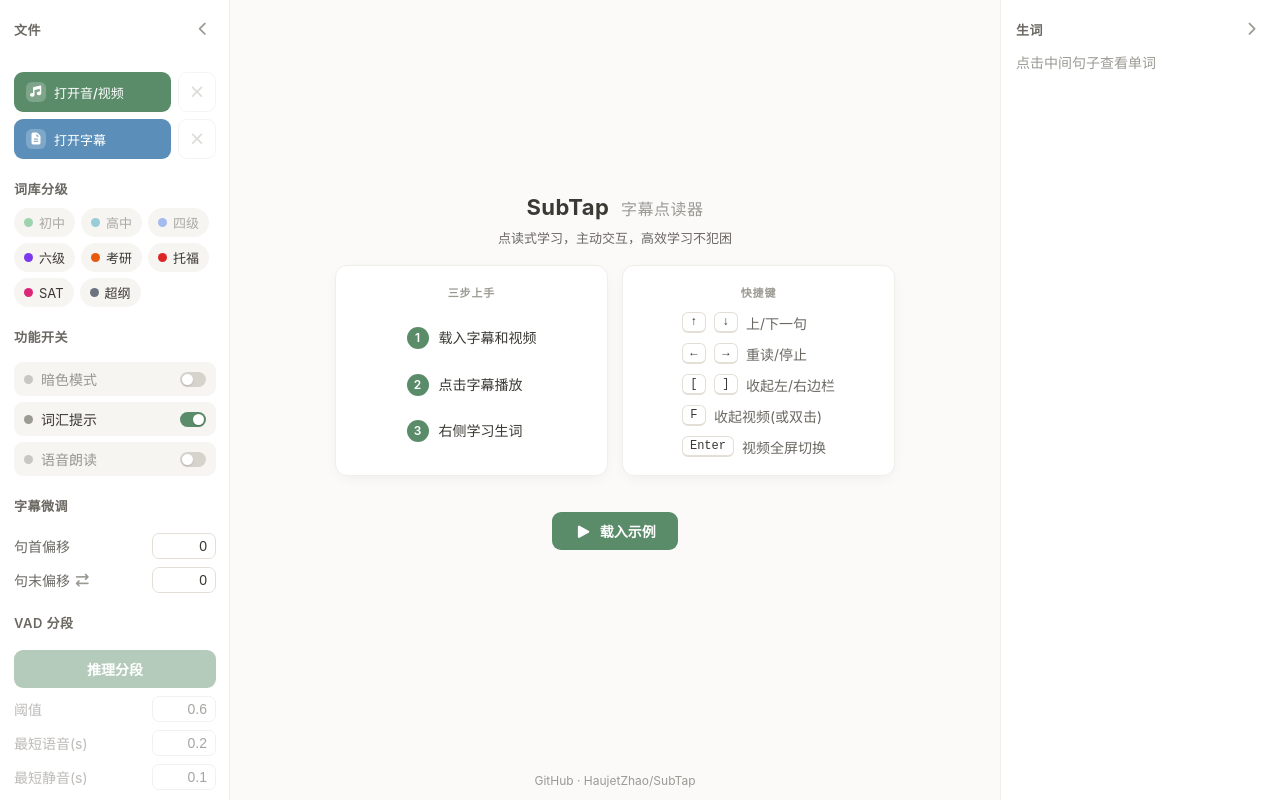
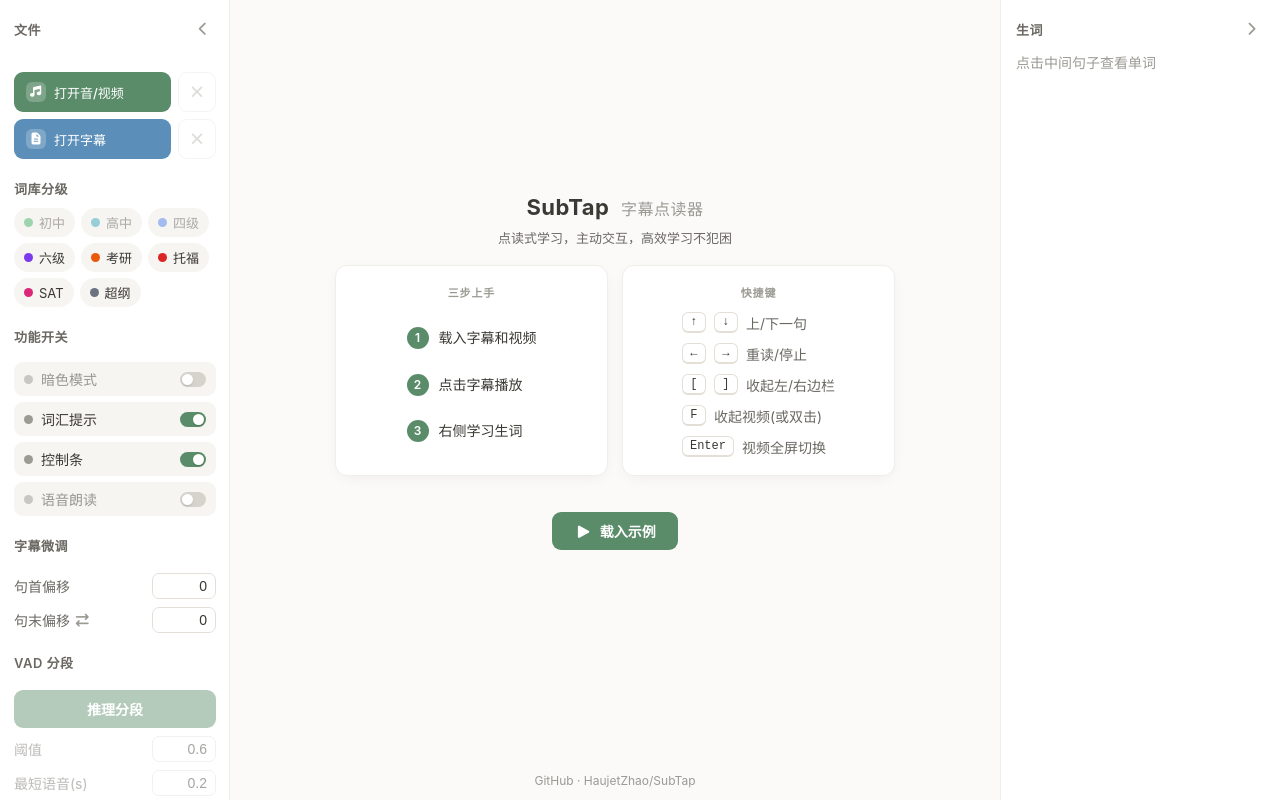
Before and after one commit to HaujetZhao/SubTap, a Vue app: page / in a window 1280 px wide. Built offline with nearby package versions, Linux system fonts and the light colour scheme; what onnxruntime-web would draw is missing.

Commit message:
feat(ui): 侧栏新增「控制条」开关控制非全屏底部药丸显隐(持久化);README 补触屏双指手势与快捷键

```diff
--- a/src/App.vue
+++ b/src/App.vue
@@ -35,6 +35,9 @@ if (_s.enabled) {
 
 // 高亮总开关（默认开，只控中栏）
 const highlightOn = ref(_s.highlightOn ?? true);
+
+// 底部药丸控制条开关(非全屏;全屏播控药丸不受此控)
+const controlBarOn = ref(_s.controlBarOn ?? true);
 
 // 主题:'light' | 'dark'(以后可加第三种),写 html[data-theme],CSS 按 data-theme 覆盖 token
 const theme = ref(_s.theme ?? 'light');
@@ -272,12 +275,13 @@ function onToggleLevel(level, val) {
 
 // 侧栏参数写回存档（分级勾选/高亮/TTS/字幕微调/VAD 后处理参数）
 watch(
-  [enabled, highlightOn, ttsOn, ttsLang, ttsRate, ttsVoiceURI, offset, endMode, endOffset, theme, vadThreshold, vadMinSpeech, vadMinSilence],
+  [enabled, highlightOn, controlBarOn, ttsOn, ttsLang, ttsRate, ttsVoiceURI, offset, endMode, endOffset, theme, vadThreshold, vadMinSpeech, vadMinSilence],
   () => {
     try {
       localStorage.setItem(LS_S, JSON.stringify({
         enabled: { ...enabled },
         highlightOn: highlightOn.value,
+        controlBarOn: controlBarOn.value,
         theme: theme.value,
         ttsOn: ttsOn.value, ttsLang: ttsLang.value, ttsRate: ttsRate.value, ttsVoiceURI: ttsVoiceURI.value,
         offset: offset.value, endMode: endMode.value, endOffset: endOffset.value,
@@ -789,6 +793,7 @@ onUnmounted(() => {
       :end-mode="endMode"
       :end-offset="endOffset"
       :highlight-on="highlightOn"
+      :control-bar-on="controlBarOn"
       :tts-on="ttsOn"
       :tts-lang="ttsLang"
       :tts-rate="ttsRate"
@@ -811,6 +816,7 @@ onUnmounted(() => {
       @vad-run="runVad"
       @tweak="onTweak"
       @toggle-highlight="val => highlightOn = val"
+      @toggle-control-bar="val => controlBarOn = val"
       @toggle-tts="onToggleTts"
       @set-theme="val => theme = val"
       @collapse="collapseLeft"
@@ -862,7 +868,7 @@ onUnmounted(() => {
         @sample="loadSample"
         @restore="restoreLast"
       />
-      <nav v-if="sentences.length" ref="cbRef" class="control-bar"
+      <nav v-if="sentences.length && controlBarOn" ref="cbRef" class="control-bar"
            :style="{ left: cbPos.x + 'px', top: cbPos.y + 'px' }"
            @pointerdown="cbDrag.down" @click.stop>
         <button class="vc-big" title="上一句" :disabled="!sentences.length" @click="guardPillClick(goPrev, $event)">
--- a/src/components/SettingsPanel.vue
+++ b/src/components/SettingsPanel.vue
@@ -10,6 +10,7 @@ const props = defineProps({
   endOffset: { type: Number, default: 0 },
   highlightOn: { type: Boolean, default: true },
   ttsOn: { type: Boolean, default: false },
+  controlBarOn: { type: Boolean, default: true },
   ttsLang: { type: String, default: 'en-US' },
   ttsRate: { type: Number, default: 1 },
   // 注意:prop 名必须叫 ttsVoiceUri(对应父级 :tts-voice-uri)。
@@ -27,7 +28,7 @@ const props = defineProps({
   vadMinSpeech: { type: Number, default: 0.2 },
   vadMinSilence: { type: Number, default: 0.1 }
 });
-const emit = defineEmits(['toggle-level', 'srt-file', 'media-file', 'clear-srt', 'clear-media', 'vad-run', 'tweak', 'toggle-highlight', 'toggle-tts', 'set-theme', 'collapse', 'resizestart']);
+const emit = defineEmits(['toggle-level', 'srt-file', 'media-file', 'clear-srt', 'clear-media', 'vad-run', 'tweak', 'toggle-highlight', 'toggle-control-bar', 'toggle-tts', 'set-theme', 'collapse', 'resizestart']);
 
 // 当前语言对应的可选声音(按语言前缀过滤)
 const ttsVoiceList = computed(() => {
@@ -120,6 +121,14 @@ const vadOff = computed(() => !props.hasMedia || props.srtFromFile);
         <span class="switch" aria-hidden="true"></span>
         <span class="tip">用背景色高亮句中生词</span>
       </label>
+      <label class="level-pill" :class="{ off: !controlBarOn }">
+        <input type="checkbox" class="sr-only" :checked="controlBarOn"
+               @change="emit('toggle-control-bar', $event.target.checked)" />
+        <span class="dot muted"></span>
+        <span class="label-text">控制条</span>
+        <span class="switch" aria-hidden="true"></span>
+        <span class="tip">非全屏时显示底部药丸控制条</span>
+      </label>
       <label class="level-pill" :class="{ off: !ttsOn }">
         <input type="checkbox" class="sr-only" :checked="ttsOn"
                @change="emit('toggle-tts', $event.target.checked)" />
```
Also changed, not shown: 1 other file (tests, documents, lock files or other folders).
